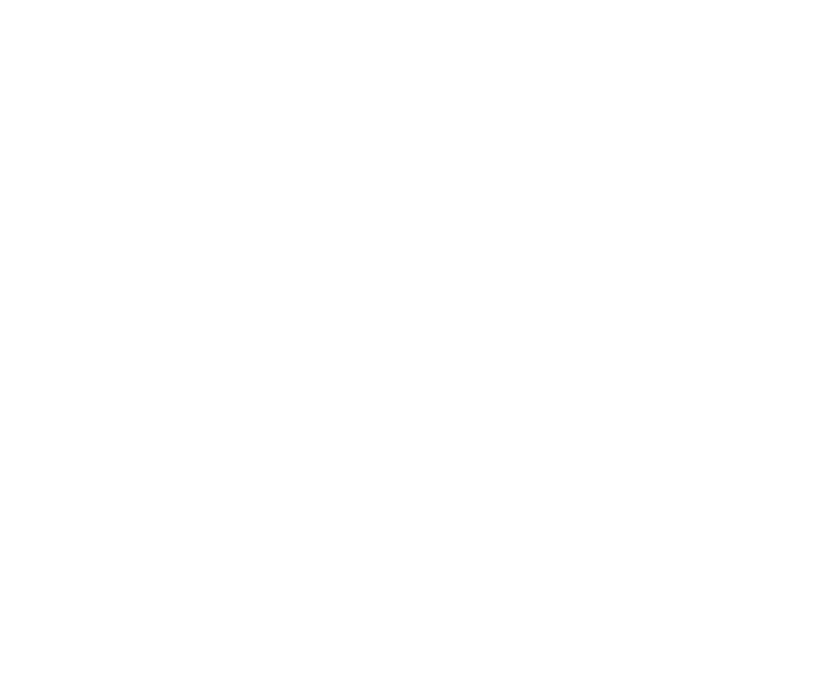
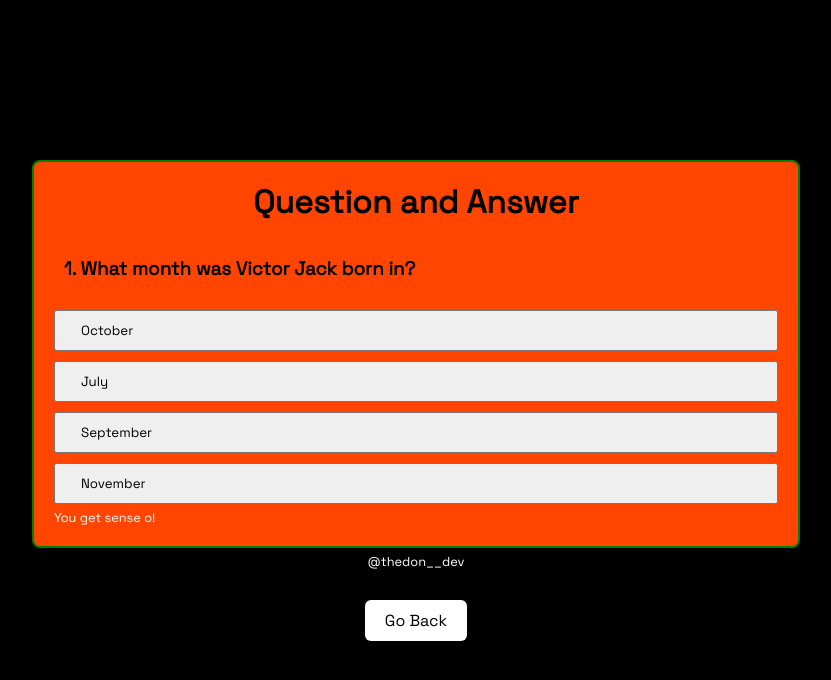
Before and after one commit to thedon-dev/All-Games-App, a plain HTML site: page Q&A/index.html in a window 1280 px wide. Shown: the whole page, without its empty margins (224-1055 px from the left). Drawn offline with Linux system fonts and the light colour scheme.

Commit message:
added features

```diff
--- a/Dice Game/index.html
+++ b/Dice Game/index.html
@@ -0,0 +1,18 @@
+<!DOCTYPE html>
+<html lang="en">
+<head>
+    <meta charset="UTF-8">
+    <meta name="viewport" content="width=device-width, initial-scale=1.0">
+    <title>Dice Game</title>
+    <link rel="stylesheet" href="style.css">
+</head>
+<body>
+    <div class="wrapper">
+        <div class="container">
+            <h1>Under Construction</h1>
+        </div>
+        <p>@thedon__dev</p>
+        <a href="../index.html" class="back">Go Back</a>
+    </div>
+</body>
+</html>
--- a/Dice Game/style.css
+++ b/Dice Game/style.css
@@ -0,0 +1,49 @@
+@import url('https://fonts.googleapis.com/css2?family=Space+Grotesk&display=swap');
+
+* {
+    padding: 0;
+    margin: 0;
+    box-sizing: border-box;
+    font-family: 'Space Grotesk', sans-serif;
+}
+
+.wrapper {
+    width: 100vw;
+    height: 100vh;
+    display: flex;
+    flex-direction: column;
+    align-items: center;
+    background-color: black;
+    justify-content: center;
+}
+
+.container {
+    width: 60%;
+    min-height: fit-content;
+    padding: 20px;
+    border-radius: 8px;
+    border: 2px solid green;
+    background-color: orangered;
+}
+
+h1 {
+    text-align: center;
+}
+
+p {
+    color: white;
+    font-size: .8rem;
+}
+
+.back {
+    width: fit-content;
+    height: fit-content;
+    padding: 10px 20px;
+    margin-top: 30px;
+    text-decoration: none;
+    background-color: white;
+    padding: 10px 20px;
+    border-radius: 6px;
+    color: black;
+    font-weight: 500;
+}
--- a/Q&A/function.js
+++ b/Q&A/function.js
@@ -0,0 +1,151 @@
+const questions = [
+    {
+        question: "What month was Victor Jack born in?",
+        answers: [
+            {text: "October", status: "wrong"},
+            {text: "July", status: "wrong"},
+            {text: "September", status: "correct"},
+            {text: "November", status: "wrong"}
+        ]
+    },
+    {
+        question: "Full meaning of COD?",
+        answers: [
+            {text: "Code Of Dune", status: "wrong"},
+            {text: "Creed On Dirt", status: "wrong"},
+            {text: "Call On Duty", status: "wrong"},
+            {text: "Call Of Duty", status: "correct"}
+        ]
+    },
+    {
+        question: "who is the CEO of Microsoft?",
+        answers: [
+            {text: "Tim Cook", status: "wrong"},
+            {text: "Satya Nadella", status: "correct"},
+            {text: "Bill Gates", status: "wrong"},
+            {text: "Mark Zuckerberg", status: "wrong"}
+        ]
+    },
+    {
+        question: "What year was the iPhone first released?",
+        answers: [
+            {text: "2006", status: "wrong"},
+            {text: "2007", status: "correct"},
+            {text: "2008", status: "wrong"},
+            {text: "2009", status: "wrong"}
+        ]
+    },
+    {
+        question: "What is the name of Instagram's parent company? ",
+        answers: [
+            {text: "Vision", status: "wrong"},
+            {text: "Facebook", status: "wrong"},
+            {text: "Meta", status: "correct"},
+            {text: "Web3", status: "wrong"}
+        ]
+    },
+    {
+        question: "Who is the most followed person on Instagram?",
+        answers: [
+            {text: "Cristiano Ronaldo", status: "correct"},
+            {text: "Ariana Grande", status: "wrong"},
+            {text: "Beyonce", status: "wrong"},
+            {text: "Kanye West", status: "wrong"}
+        ]
+    },
+    {
+        question: "Which club does Pep Guardiola coach?",
+        answers: [
+            {text: "Liecester City", status: "wrong"},
+            {text: "Manchester United", status: "wrong"},
+            {text: "Newcastle", status: "wrong"},
+            {text: "Manchester City", status: "correct"}
+        ]
+    },
+]
+
+const question = document.querySelector(".question");
+const answerButtons = document.querySelector(".answerButtons");
+const nextButton = document.querySelector(".nextButton");
+const remark = document.querySelector(".remark");
+
+let currentQuestionIndex = 0;
+let score = 0;
+
+function startQuiz() {
+    currentQuestionIndex = 0;
+    score = 0;
+    nextButton.innerHTML = "Next";
+    showQuestion();
+}
+
+function showQuestion() {
+    resetQuestions()
+
+    let currentQuestion = questions[currentQuestionIndex];
+    let questionNumber = currentQuestionIndex + 1;
+    question.innerHTML = questionNumber + ". " + currentQuestion.question;
+
+    currentQuestion.answers.forEach(answer => {
+        const button = document.createElement("button");
+        button.classList.add("btn");
+        button.innerHTML = answer.text;
+        answerButtons.appendChild(button);
+        if(answer.status) {
+            button.dataset.status = answer.status;
+        }
+        button.addEventListener("click", selectAnswer);
+    });
+}
+
+function resetQuestions() {
+    nextButton.style.display = "none";
+    while (answerButtons.firstChild) {
+        answerButtons.removeChild(answerButtons .firstChild);
+    }
+}
+
+function selectAnswer(e) {
+    const selectedButton = e.target;
+    const isCorrect = selectedButton.dataset.status === "correct";
+    if(isCorrect) {
+        selectedButton.classList.add("correct");
+        score++;
+    } else {
+        selectedButton.classList.add("wrong");
+    }
+
+    Array.from(answerButtons.children).forEach(button => {
+        if(button.dataset.status === "correct") {
+            button.classList.add("correct");
+        }
+        button.disabled = true;
+    });
+    nextButton.style.display = "block";
+}
+
+function showScore() {
+    resetQuestions();
+    question.innerHTML = `You scored ${score} out of ${questions.length}!`;
+    nextButton.innerHTML = "Play Again";
+    nextButton.style.display = "block";
+}
+
+function handleNextQuestion() {
+    currentQuestionIndex++;
+    if(currentQuestionIndex < questions.length) {
+        showQuestion();
+    } else {
+        showScore();
+    }
+}
+
+nextButton.addEventListener("click", ()=> {
+    if(currentQuestionIndex < questions.length) {
+        handleNextQuestion();
+    }else {
+        startQuiz();
+    }
+})
+
+startQuiz();
--- a/Q&A/index.html
+++ b/Q&A/index.html
@@ -0,0 +1,31 @@
+<!DOCTYPE html>
+<html lang="en">
+<head>
+    <meta charset="UTF-8">
+    <meta name="viewport" content="width=device-width, initial-scale=1.0">
+    <title>Question and Answer</title>
+    <link rel="stylesheet" href="style.css">
+</head>
+<body>
+    <div class="wrapper">
+        <div class="container">
+            <h1>Question and Answer</h1>
+            <div class="main">
+                <h3 class="question">1. What University does Victor Jack study at?</h3>
+                <div class="answerButtons">
+                    <button class="btn">Answer 1</button>
+                    <button class="btn">Answer 2</button>
+                    <button class="btn">Answer 3</button>
+                    <button class="btn">Answer 4</button>
+                </div>
+                <button class="nextButton">Next</button>
+            </div>
+            <p class="remark">You get sense o!</p>
+        </div>
+        <p>@thedon__dev</p>
+        <a href="../index.html" class="back">Go Back</a>
+    </div>
+
+    <script src="function.js"></script>
+</body>
+</html>
--- a/Q&A/style.css
+++ b/Q&A/style.css
@@ -0,0 +1,112 @@
+@import url('https://fonts.googleapis.com/css2?family=Space+Grotesk&display=swap');
+
+* {
+    /* border: 1px solid red; */
+    padding: 0;
+    margin: 0;
+    box-sizing: border-box;
+    font-family: 'Space Grotesk', sans-serif;
+    transition: .4s;
+}
+
+.wrapper {
+    width: 100vw;
+    height: 100vh;
+    display: flex;
+    flex-direction: column;
+    align-items: center;
+    background-color: black;
+    justify-content: center;
+}
+
+.container {
+    width: 60%;
+    min-height: fit-content;
+    padding: 20px;
+    border-radius: 8px;
+    border: 2px solid green;
+    background-color: orangered;
+}
+
+.main {
+    margin-top: 25px;
+
+}
+
+h1 {
+    text-align: center;
+}
+
+h3 {
+    padding: 10px;
+}
+
+.answerButtons {
+    display: flex;
+    flex-direction: column;
+    margin-top: 20px;
+    gap: 10px;
+}
+
+button {
+    cursor: pointer;
+}
+
+.btn {
+    text-align: left;
+    padding: 10px 25px 10px 25px;
+    transition: .6s;
+}
+
+.btn:hover {
+    background-color: rgb(68, 65, 65);
+    color: white;
+}
+
+.btn:disabled {
+    cursor: no-drop;
+}
+
+.nextButton {
+    width: 30%;
+    padding: 8px;
+    display: none;
+    margin: 20px auto 10px auto;
+}
+
+p {
+    margin-top: 5px;
+    color: white;
+    font-size: .8rem;
+}
+
+.back {
+    width: fit-content;
+    height: fit-content;
+    padding: 10px 20px;
+    margin-top: 30px;
+    text-decoration: none;
+    background-color: white;
+    padding: 10px 20px;
+    border-radius: 6px;
+    color: black;
+    font-weight: 500;
+}
+
+.correct {
+    background-color: #9aeabc;
+}
+
+.wrong {
+    background-color: #ff9393;
+}
+
+@media (max-width: 550px) {
+    .container {
+        width: 80%;
+    }
+
+    .wrapper {
+        height: 100vh;
+    }
+}
--- a/Rock Paper Scissors/style.css
+++ b/Rock Paper Scissors/style.css
@@ -0,0 +1,49 @@
+@import url('https://fonts.googleapis.com/css2?family=Space+Grotesk&display=swap');
+
+* {
+    padding: 0;
+    margin: 0;
+    box-sizing: border-box;
+    font-family: 'Space Grotesk', sans-serif;
+}
+
+.wrapper {
+    width: 100vw;
+    height: 100vh;
+    display: flex;
+    flex-direction: column;
+    align-items: center;
+    background-color: black;
+    justify-content: center;
+}
+
+.container {
+    width: 60%;
+    min-height: fit-content;
+    padding: 20px;
+    border-radius: 8px;
+    border: 2px solid green;
+    background-color: orangered;
+}
+
+h1 {
+    text-align: center;
+}
+
+p {
+    color: white;
+    font-size: .8rem;
+}
+
+.back {
+    width: fit-content;
+    height: fit-content;
+    padding: 10px 20px;
+    margin-top: 30px;
+    text-decoration: none;
+    background-color: white;
+    padding: 10px 20px;
+    border-radius: 6px;
+    color: black;
+    font-weight: 500;
+}
--- a/mainPage/style.css
+++ b/mainPage/style.css
@@ -80,6 +80,6 @@ p {
     }
 
     .wrapper {
-        height: 90vh;
+        height: 100vh;
     }
 }
```
Also changed, not shown: Rock Paper Scissors/index.html (+18 -0 lines), index.html (+3 -3 lines).
